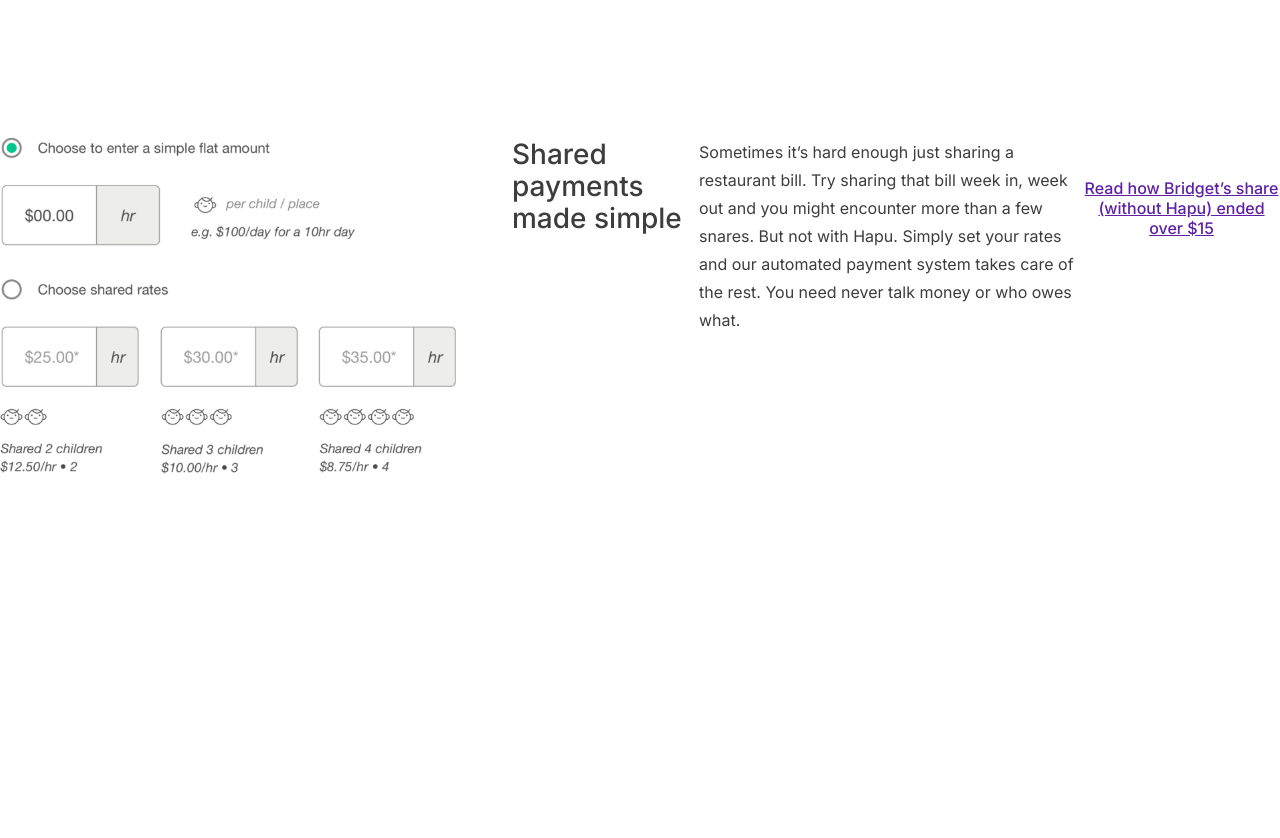
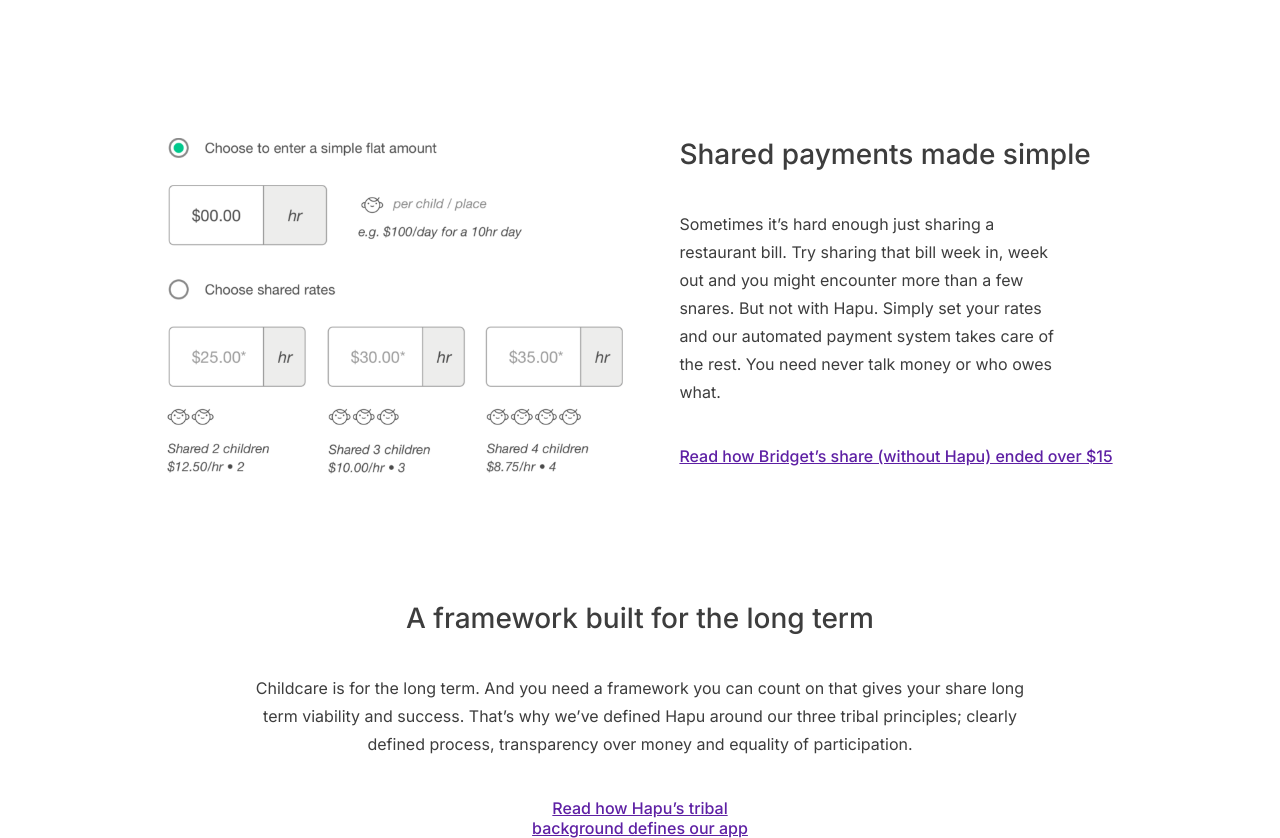
Before and after one commit to danielbeckera/react-challenge-001FT, a React (Create React App) app: page / in a window 1280 px wide. Shown: the part 1600-2438 px from the top of the page. Before the commit the page ends 2074 px from the top, so only its background shows below. Built offline with nearby package versions, Linux system fonts and the light colour scheme.

Commit message:
finished section 3

```diff
--- a/src/components/MainContent/index.js
+++ b/src/components/MainContent/index.js
@@ -1,4 +1,4 @@
-import { Container, Section1, Section2, Section3 } from "./styles";
+import { Container, Section1, Section2, Section3, Section4 } from "./styles";
 
 import imageSection1 from "../../assets/images/ImageSection1.svg";
 import imageSection3 from "../../assets/images/ImageSection3.svg";
@@ -22,16 +22,12 @@
             tribe. A tribe that together has the power to create new affordable
             solutions in childcare that work for you and your community.
           </p>
-          <a className="getStarted" href="/">
-            Ready to get started?
-          </a>
+          <a href="/">Ready to get started?</a>
         </div>
         <div>
           <img
             src={imageSection1}
-            alt="Notebook with a babysitter location and cost per week"
-            loading="lazy"
-            className="mf-img-size"
+            alt="a notebook showing the platform overview"
           />
         </div>
       </Section1>
@@ -46,12 +42,7 @@
         </div>
       </Section2>
       <Section3>
-        <img
-          src={imageSection3}
-          alt="Notebook with a babysitter location and cost per week"
-          loading="lazy"
-          className="mf-img-size"
-        />
+        <img src={imageSection3} alt="platform overview" />
         <div>
           <h2>Shared payments made simple</h2>
           <p>
@@ -64,6 +55,16 @@
           <a href="/">Read how Bridget’s share (without Hapu) ended over $15</a>
         </div>
       </Section3>
+      <Section4>
+        <h2>A framework built for the long term</h2>
+        <p>
+          Childcare is for the long term. And you need a framework you can count
+          on that gives your share long term viability and success. That’s why
+          we’ve defined Hapu around our three tribal principles; clearly defined
+          process, transparency over money and equality of participation.
+        </p>
+        <a href="/">Read how Hapu’s tribal background defines our app</a>
+      </Section4>
     </Container>
   );
 }
--- a/src/components/MainContent/styles.js
+++ b/src/components/MainContent/styles.js
@@ -118,6 +118,7 @@
 export const Section3 = styled.section`
   display: flex;
   justify-content: center;
+  margin-bottom: 8rem;
 
   @media (max-width: 855px) {
     flex-direction: column;
@@ -139,9 +140,10 @@
   /* Segunda div (div do texto) */
   div:nth-of-type(1) {
     display: flex;
+    flex-direction: column;
+
     margin-left: 2rem;
     @media (max-width: 855px) {
-      flex-direction: column;
       align-items: center;
       margin-left: 0;
     }
@@ -181,3 +183,44 @@
     text-align: center;
   }
 `;
+
+export const Section4 = styled.section`
+  display: flex;
+  flex-direction: column;
+  align-items: center;
+  h2 {
+    font-weight: 500;
+    font-size: 28px;
+    line-height: 32px;
+    color: var(--gray-24);
+    margin-bottom: 2.5rem;
+    text-align: center;
+    @media (max-width: 855px) {
+      font-size: 22px;
+      max-width: 226px;
+    }
+  }
+
+  p {
+    color: var(--gray-24);
+    font-weight: 400;
+    font-size: 16px;
+    line-height: 28px;
+    text-align: center;
+    max-width: 50rem;
+    @media (max-width: 855px) {
+      max-width: 226px;
+    }
+  }
+
+  a {
+    font-size: 16px;
+    display: inline-block;
+    margin-top: 2.5rem;
+    font-weight: 500;
+    text-decoration: underline;
+    color: var(--secondary);
+    text-align: center;
+    max-width: 226px;
+  }
+`;
```
